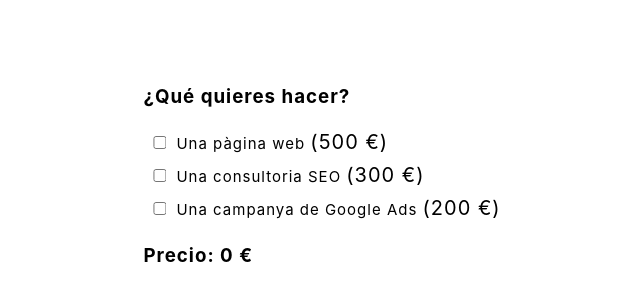
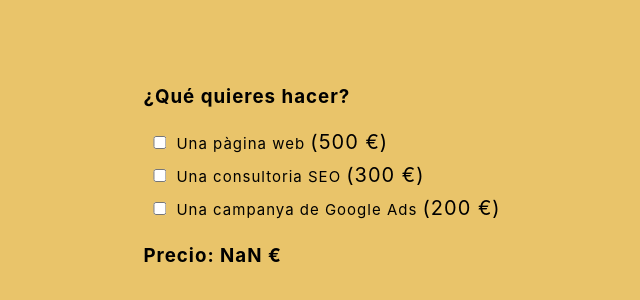
Before and after one commit to Kat8dev/react-sprint-7, a React (Create React App) app: page / in a window 1280 px wide. Shown: the part 134-434 px from the top of the page, without its empty margins (318-958 px from the left). Built offline with nearby package versions, Linux system fonts and the light colour scheme.

Commit message:
exercise 4

```diff
--- a/src/components/Checkbox.js
+++ b/src/components/Checkbox.js
@@ -1,16 +1,17 @@
-import { useState, useEffect } from "react";
+import { useEffect } from "react";
 import Pannel from "./Pannel";
+import { useLocalStorage } from "../useLocalStorage";
 
 export default function Checkbox()  {
-    const [checkData, setCheckData] = useState({ web: false, seo: false, GAds: false, paginas: 1, idiomas: 1})
+  const [checkData, setCheckData] = useLocalStorage("myItem", [{ web: false, seo: false, GAds: false, paginas: 1, idiomas: 1}])
 
-    const [tPrice, setTPrice] = useState(0)
+    const [tPrice, setTPrice] = useLocalStorage("tPrice",0)
 
     useEffect(() => {
-        getTotalPrice();
+        GetTotalPrice();
     });
 
-    function handleChange(event) {
+    function HandleChange(event) {
         const {name, value, type, checked} = event.target
         setCheckData(prev => {
           return {
@@ -20,12 +21,20 @@
         })
     }
 
-    function getTotalPrice() {
+    function GetTotalPrice() {
         let getTotal = 0 +
-        (checkData.web && 500 + (checkData.paginas * 30) + (checkData.idiomas * 30)) +
+        (checkData.web && 500 + (checkData.paginas * checkData.idiomas * 30)) +
         (checkData.seo && 300) +
         (checkData.GAds && 200);
         setTPrice(prev => prev = getTotal)
+    }
+
+    function Increment() {
+
+    }
+
+    function Decrement() {
+      console.log("älgo")
     }
 
     return (
@@ -36,20 +45,22 @@
                 name = "web"
                 id = "web"
                 checked = {checkData.web}
-                onChange = {handleChange}
+                onChange = {HandleChange}
              />
              <label htmlFor="web">Una pàgina web <span>(500 €)</span></label> <br/>
              {checkData.web && <Pannel
+                 plus={Increment}
+                 minus={Decrement}
                  paginas={checkData.paginas}
                  idiomas={checkData.idiomas}
-                 func={handleChange}
+                 func={HandleChange}
              />}
               <input className="checkbox--inputs"
                 type = "checkbox"
                 name = "seo"
                 id = "seo"
                 checked = {checkData.seo}
-                onChange = {handleChange}
+                onChange = {HandleChange}
              />
              <label htmlFor="seo">Una consultoria SEO <span>(300 €)</span></label> <br/>
               <input className="checkbox--inputs"
@@ -57,7 +68,7 @@
                 name = "GAds"
                 id = "GAds"
                 checked = {checkData.GAds}
-                onChange = {handleChange}
+                onChange = {HandleChange}
              />
               <label htmlFor="GAds">Una campanya de Google Ads <span>(200 €)</span></label>
               <h3>Precio: {tPrice} €</h3>
--- a/src/components/Pannel.js
+++ b/src/components/Pannel.js
@@ -1,8 +1,10 @@
 import { PannelDiv, PannelInput } from "../styled";
+import PannelButton from "./PannelButton";
 
 export default function Pannel(props) {
     return (
         <PannelDiv>
+            <PannelButton sign={"+"} setValue={props.plus} />
             <PannelInput
                 type="number"
                 id="1"
@@ -10,8 +12,10 @@
                 value={props.paginas}
                 onChange={props.func}
             />
-            <label htmlFor="1">Número de páginas</label> <br/>
+            <PannelButton sign={"-"} setValue={props.minus} />
+           <label htmlFor="1">Número de páginas</label> <br />
 
+           <PannelButton sign={"+"} setValue={props.plus} />
             <PannelInput
                 type="number"
                 id="2"
@@ -19,6 +23,7 @@
                 value={props.idiomas}
                 onChange={props.func}
             />
+            <PannelButton sign={"-"} setValue={props.minus} />
             <label htmlFor="2">Número de idiomas</label>
         </PannelDiv>
     )
--- /dev/null
+++ b/src/components/PannelButton.js
@@ -0,0 +1,7 @@
+import { PStyledButton } from "../styled";
+
+export default function PannelButton(props) {
+    return (
+        <PStyledButton onClick={props.setValue}>{props.sign}</PStyledButton>
+    )
+}
--- a/src/index.css
+++ b/src/index.css
@@ -5,6 +5,7 @@
     sans-serif;
   -webkit-font-smoothing: antialiased;
   -moz-osx-font-smoothing: grayscale;
+  background-color: #e9c46a;
 }
 
 code {
--- a/src/styled.js
+++ b/src/styled.js
@@ -9,5 +9,14 @@
 export const PannelInput = styled.input`
     width: 50px;
     margin: 5px;
-    margin-right: 35px;
 `
+
+export const PStyledButton = styled.button`
+    background-color: #e76f51;
+    border: none;
+    color: white;
+    cursor: pointer;
+    font-size: 30px;
+    border-radius: 8px;
+    width: 35px;
+`
--- /dev/null
+++ b/src/useLocalStorage.js
@@ -0,0 +1,40 @@
+import { useState } from "react";
+
+export function useLocalStorage(key, initialValue) {
+    // State to store our value
+    // Pass initial state function to useState so logic is only executed once
+    const [storedValue, setStoredValue] = useState(() => {
+      if (typeof window === "undefined") {
+        return initialValue;
+      }
+      try {
+        // Get from local storage by key
+        const item = window.localStorage.getItem(key);
+        // Parse stored json or if none return initialValue
+        return item ? JSON.parse(item) : initialValue;
+      } catch (error) {
+        // If error also return initialValue
+        console.log(error);
+        return initialValue;
+      }
+    });
+    // Return a wrapped version of useState's setter function that ...
+    // ... persists the new value to localStorage.
+    const setValue = (value) => {
+      try {
+        // Allow value to be a function so we have same API as useState
+        const valueToStore =
+          value instanceof Function ? value(storedValue) : value;
+        // Save state
+        setStoredValue(valueToStore);
+        // Save to local storage
+        if (typeof window !== "undefined") {
+          window.localStorage.setItem(key, JSON.stringify(valueToStore));
+        }
+      } catch (error) {
+        // A more advanced implementation would handle the error case
+        console.log(error);
+      }
+    };
+    return [storedValue, setValue];
+  }
```
